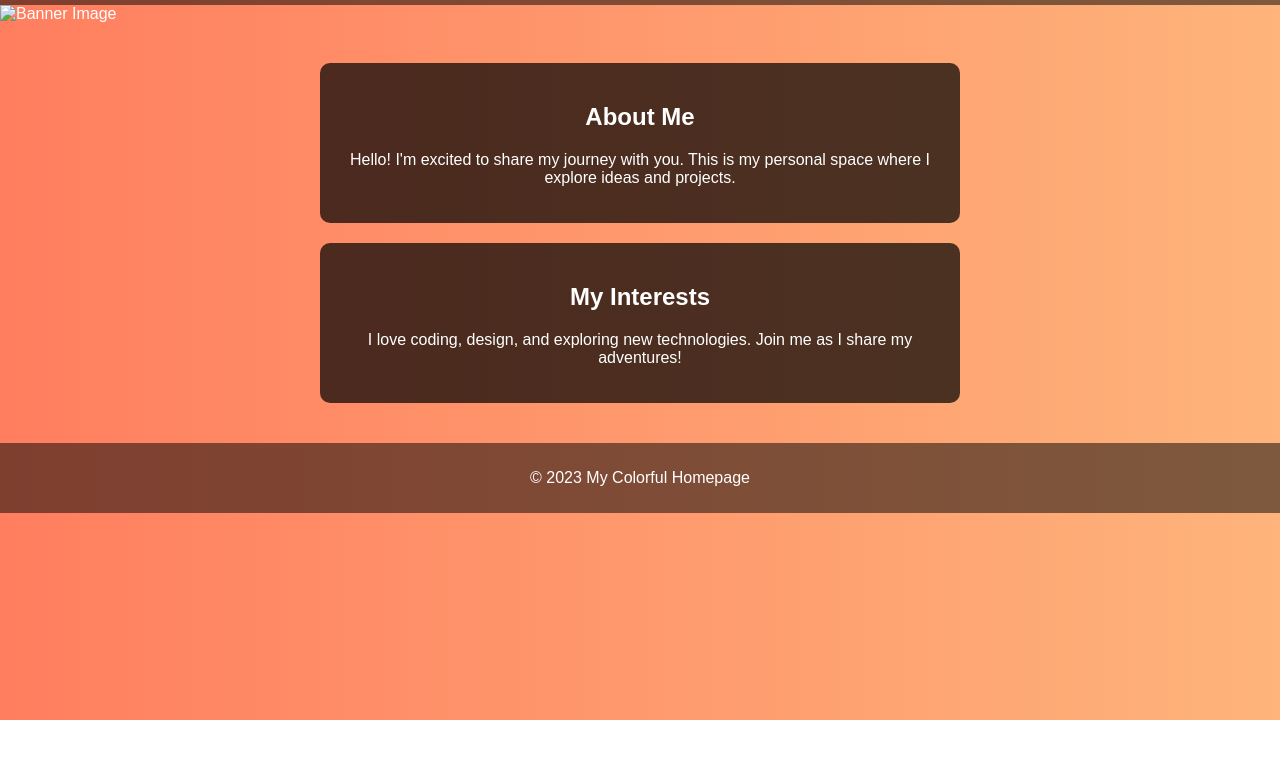
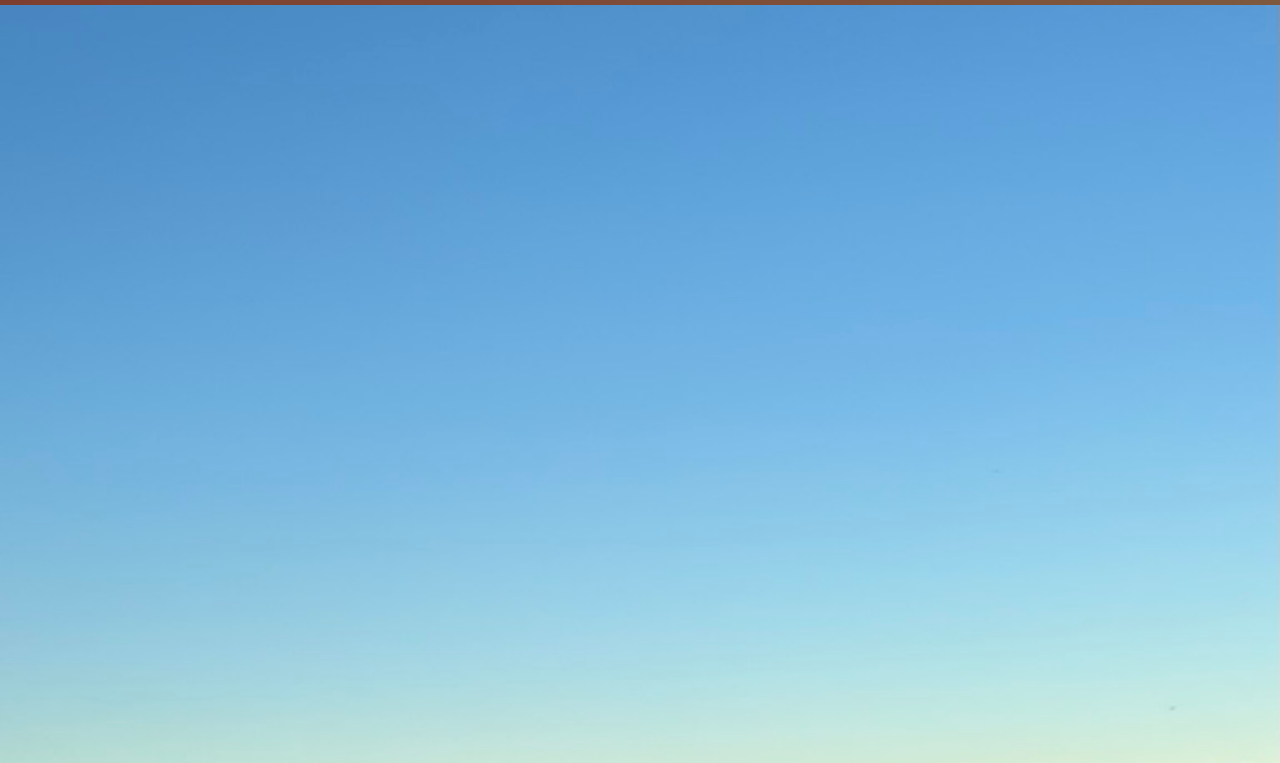
Before and after one commit to tinagabriele/tinagabriele.github.io, a plain HTML site: page index.html in a window 1280 px wide. Shown: the part 80-843 px from the top of the page. Before the commit the page ends 800 px from the top, so only its background shows below. Drawn offline with Linux system fonts and the light colour scheme.

Commit message:
Update index.html

```diff
--- a/index.html
+++ b/index.html
@@ -3,7 +3,7 @@
 <head>
     <meta charset="UTF-8">
     <meta name="viewport" content="width=device-width, initial-scale=1.0">
-    <title>Welcome to My Colorful Homepage</title>
+    <title>Welcome to my Resume</title>
     <style>
         body {
             font-family: Arial, sans-serif;
@@ -50,7 +50,7 @@
     <header>
         <h1>Welcome to My Colorful Homepage</h1>
     </header>
-    <img src="harbor_walk_bridge.jpg" alt="Banner Image" class="banner">
+    <img src="harbor_walk_bridge.jpeg" alt="Banner Image" class="banner">
     <main>
         <section>
             <h2>About Me</h2>
```
